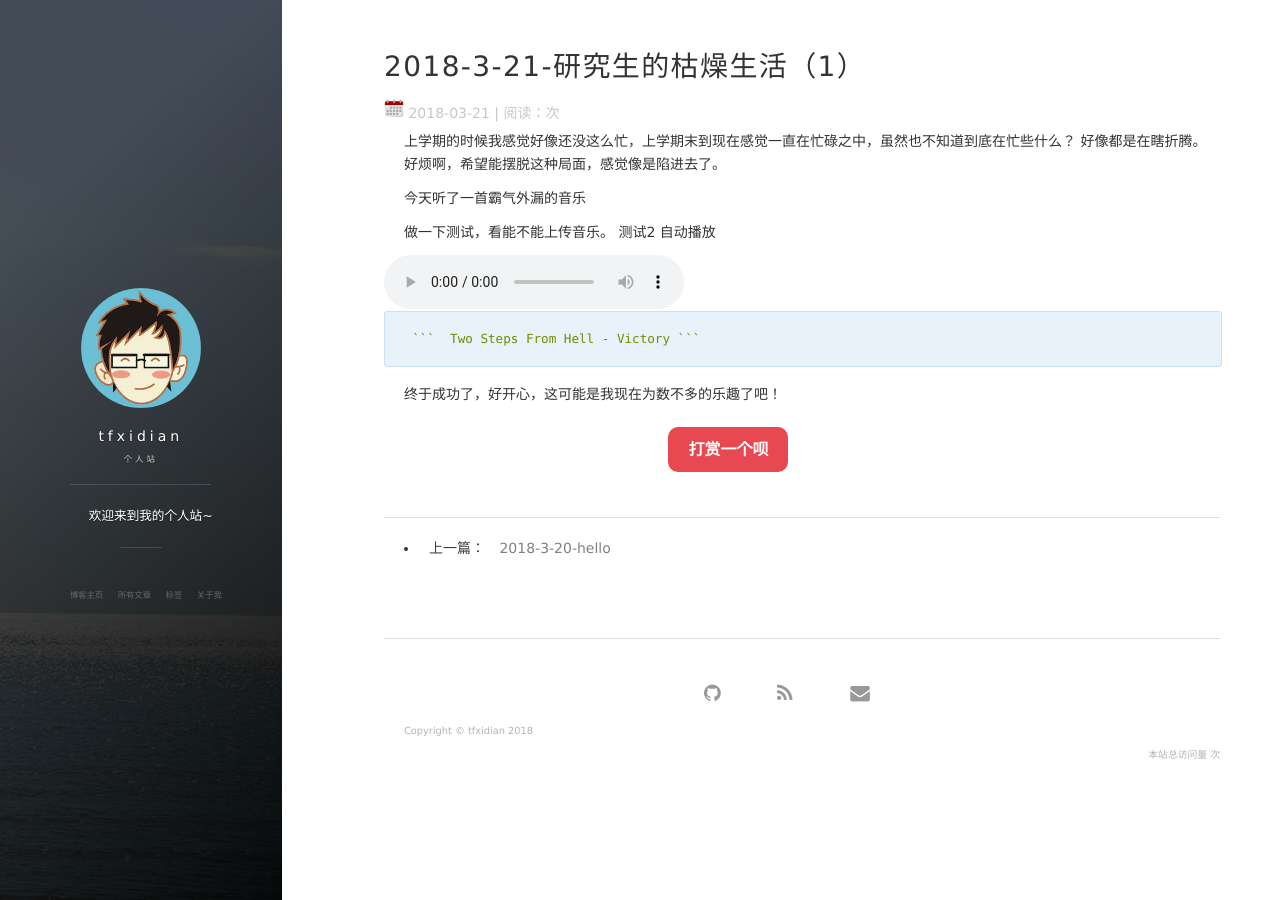
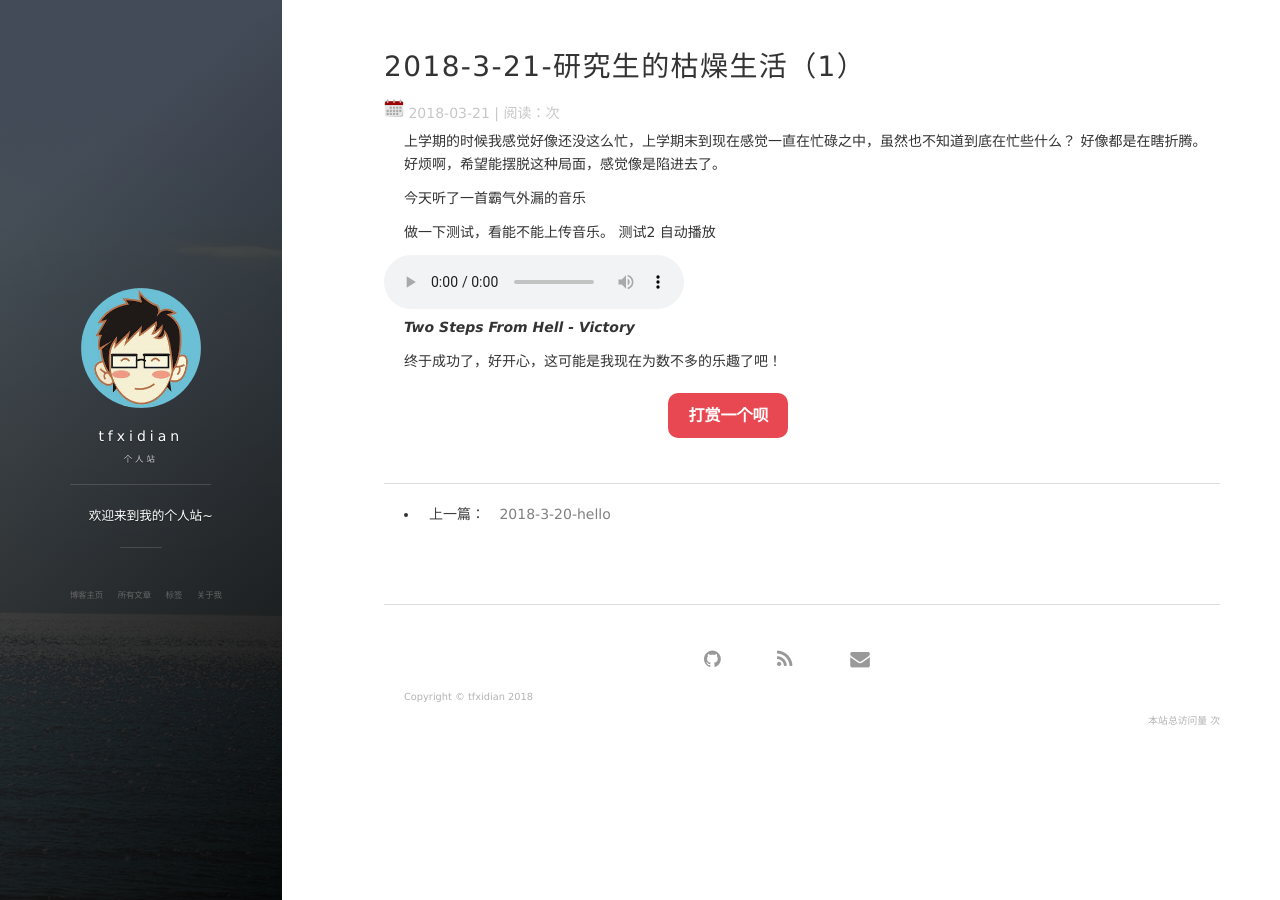
Before and after one commit to tfxidian/tfxidianbackup, a Jekyll site: the page built from _posts/2018-3-21-研究生的枯燥生活（1）.md, in a window 1280 px wide. Built offline with Jekyll 4.4.1, drawn with Linux system fonts in a browser that asks for light colours; nearby versions of some CDN libraries; our own code applies the rules of GitHub Pages for plain Markdown files; comment, search, counter and statistics services are not loaded.

````diff
--- a/_posts/2018-3-21-研究生的枯燥生活（1）.md
+++ b/_posts/2018-3-21-研究生的枯燥生活（1）.md
@@ -19,9 +19,8 @@ grammar_cjkRuby: true
   <source src="/audio/Two Steps From Hell - Victory.mp3" type="audio/mpeg">
   <embed height="50" width="100" src="/audio/Two Steps From Hell - Victory.mp3">
 </audio>
-	```
-Two Steps From Hell - Victory
-```
+
+ ***Two Steps From Hell - Victory***
 
 
 终于成功了，好开心，这可能是我现在为数不多的乐趣了吧！
````
